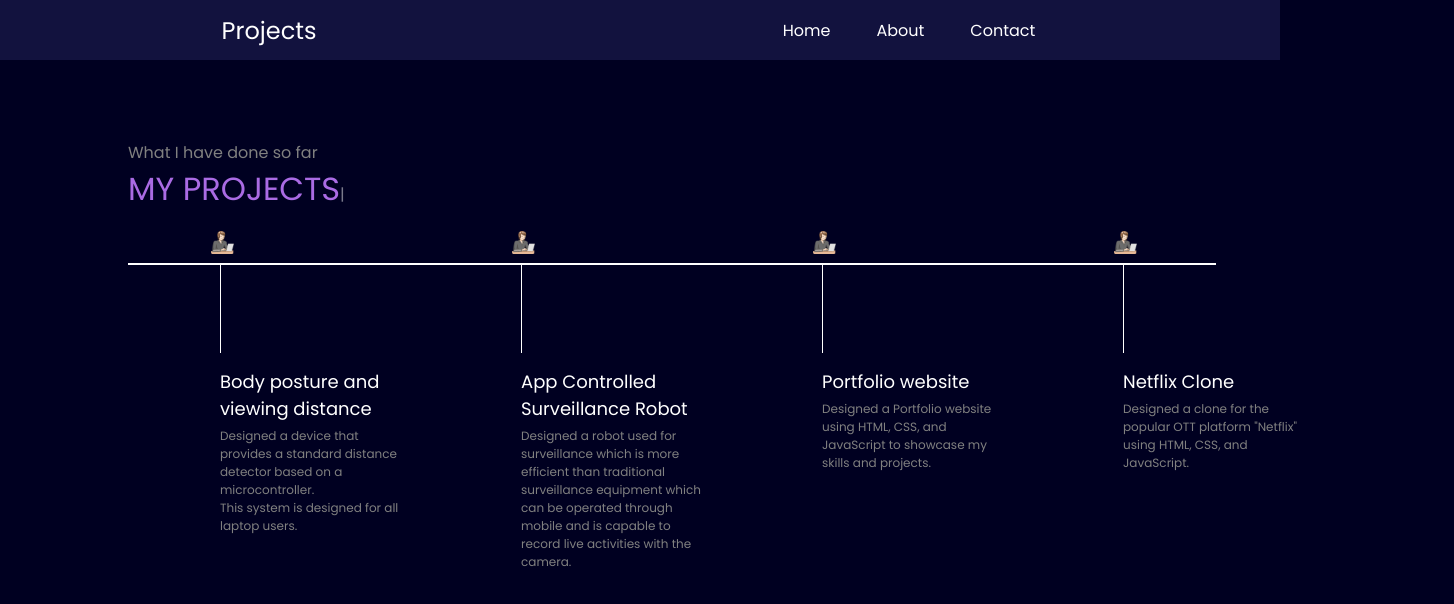
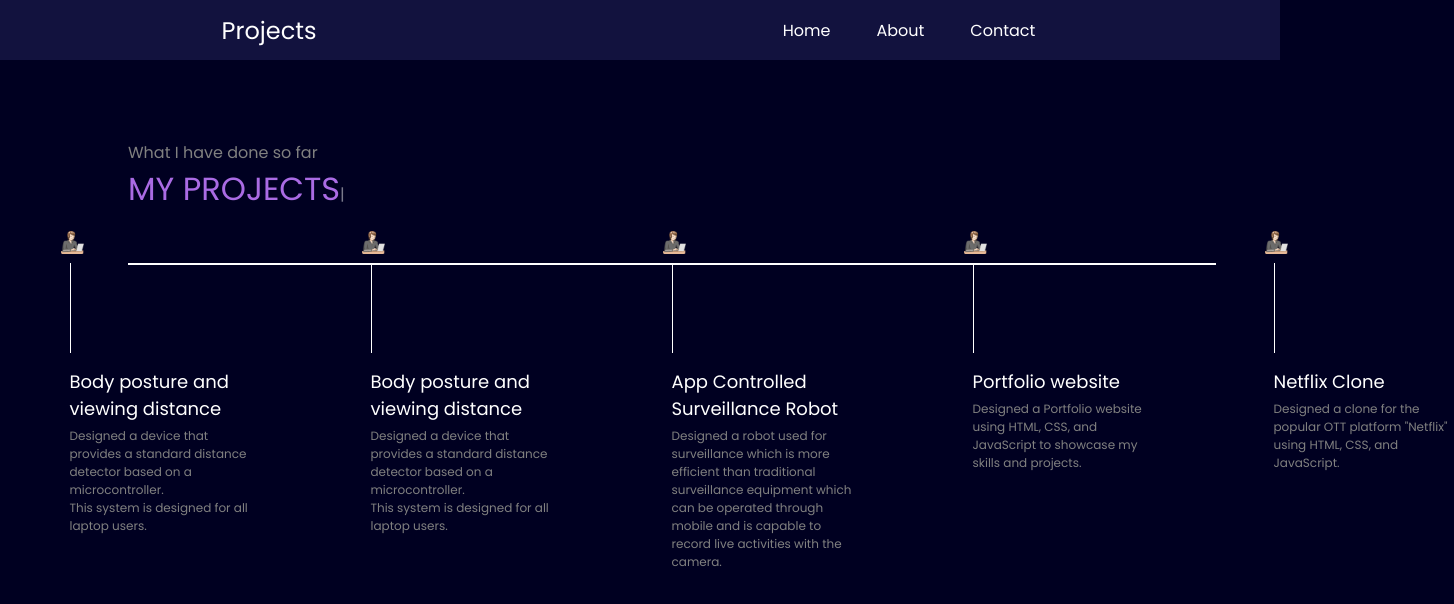
Before and after one commit to manus1417/portfolio_website, a plain HTML site: page projects.html in a window 1280 px wide. Shown: the whole page, 1454 px wide, since content can reach past the window. Drawn offline with nearby package versions, Linux system fonts and the light colour scheme.

Commit message:
Update projects.html

```diff
--- a/projects.html
+++ b/projects.html
@@ -47,6 +47,15 @@
           </div>
           <div class="vertical">
             <img src="developer.png" alt="" class="image-top" />
+            <div class="vertical-title">Body posture and viewing distance</div>
+            <div class="vertical-desc">
+              Designed a device that provides a standard distance detector based
+              on a microcontroller. <br />
+              This system is designed for all laptop users. <br />
+            </div>
+          </div>
+          <div class="vertical">
+            <img src="developer.png" alt="" class="image-top" />
             <div class="vertical-title">App Controlled Surveillance Robot</div>
             <div class="vertical-desc">
               Designed a robot used for surveillance which is more efficient than
```
